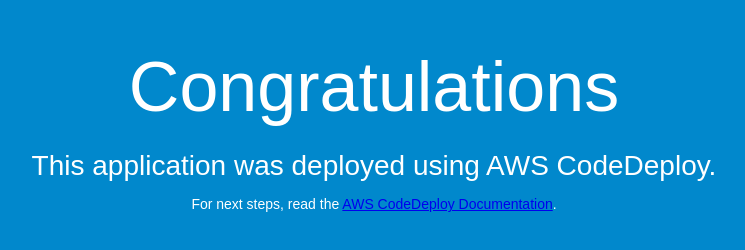
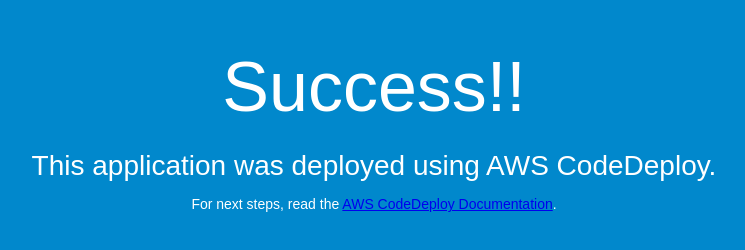
Before and after one commit to blrtrial/sana, a plain HTML site: page index.html in a window 1280 px wide. Shown: the whole page, without its empty margins (266-1011 px from the left). Drawn offline with Linux system fonts and the light colour scheme.

Commit message:
Update index.html

```diff
--- a/index.html
+++ b/index.html
@@ -26,7 +26,7 @@
 </head>
 <body>
   <div align="center">
-    <h1>Congratulations</h1>
+    <h1>Success!!</h1>
     <h2>This application was deployed using AWS CodeDeploy.</h2>
     <p>For next steps, read the <a href="http://aws.amazon.com/documentation/codedeploy">AWS CodeDeploy Documentation</a>.</p>
   </div>
```
